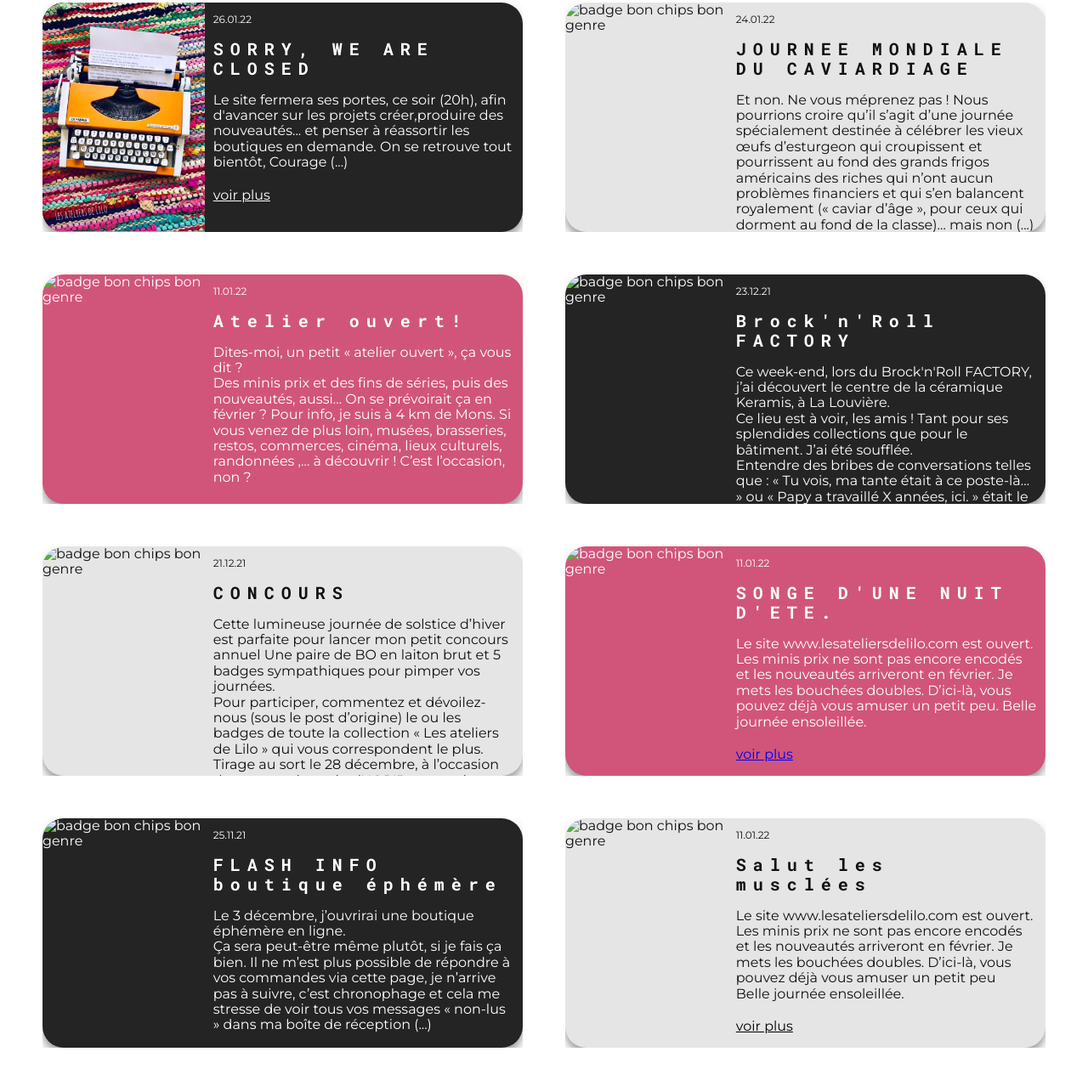
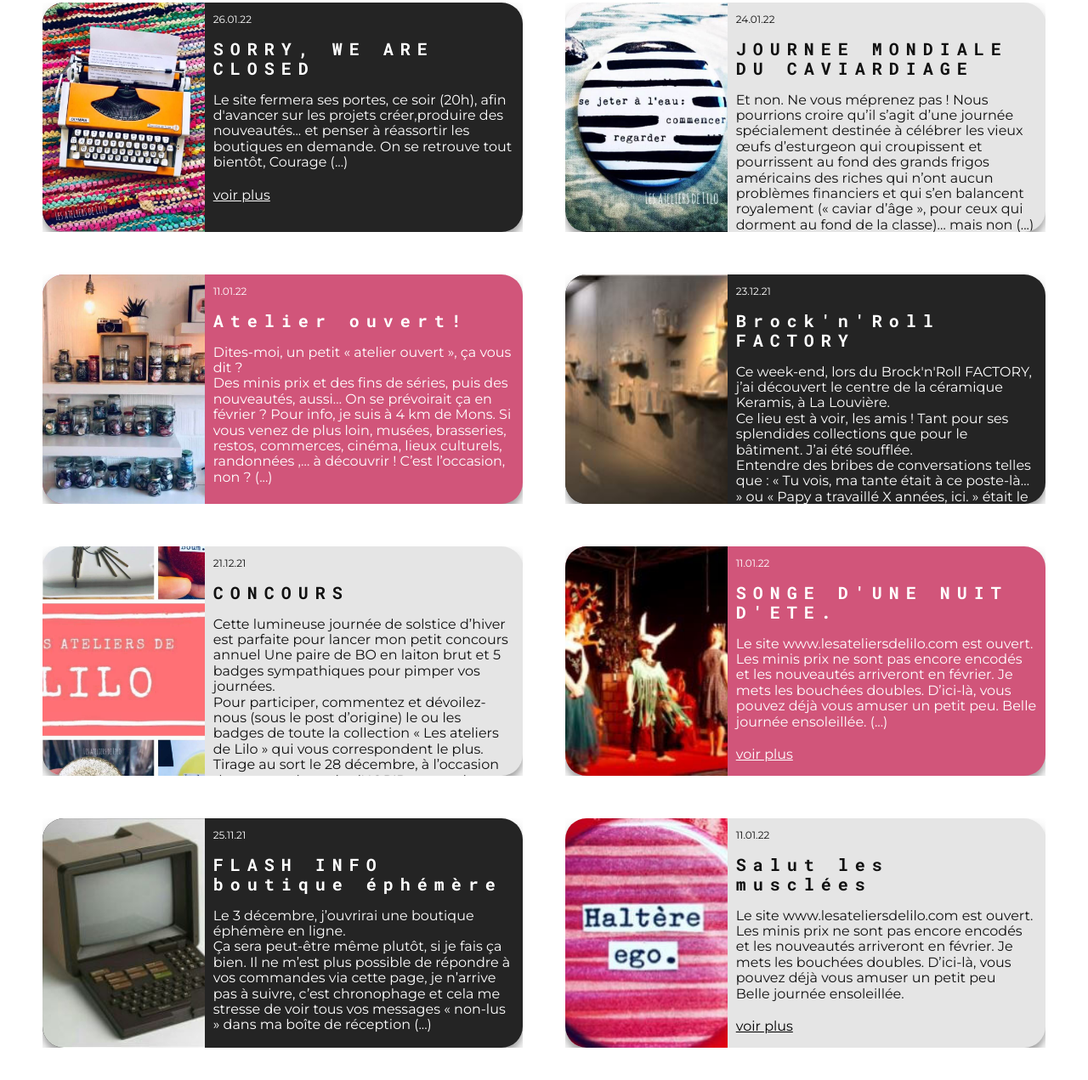
Before and after one commit to SuperAlexPrimaDeluxe/projet-lilo-ux, a website: page actus.html in a window 1280 px wide. Shown: the part 251-1522 px from the top of the page at 85% size. Drawn offline with Linux system fonts and the light colour scheme.

Commit message:
[RTF] - Corriger les détails dans HTML de la page
- Ajouter les meta balises
- Faire le responsive
- Javascript OK

```diff
--- a/actus.html
+++ b/actus.html
@@ -66,7 +66,7 @@
                         nouveautés... et penser à réassortir les boutiques en demande.
                         On se retrouve tout bientôt, Courage (...)
                     </p>
-                    <a href="#" alt="lien vers l'article sorry, we are colsed" class="voir_plus_actu_actus">voir plus</a>
+                    <a href="#" alt="lien vers l'article sorry, we are colsed" class="voir_plus_actu">voir plus</a>
                 </div>
             </div>
         </article>
@@ -76,7 +76,7 @@
         <article class="pga_container article allactus">
             <div class="pga_card">
                 <div class="pga_image_container">
-                    <img src="images/2.badgesejeter.svg" alt="badge bon chips bon genre">
+                    <img src="medias/img/badge_se_jeter_à_l'eau.jpg" alt="badge se jeter à l'eau">
                 </div>
 
                 <div class="pga_informations">
@@ -98,7 +98,7 @@
         <article class="pga_container atelier allactus">
             <div class="pga_card">
                 <div class="pga_image_container">
-                    <img src="images/3.atelier.svg" alt="badge bon chips bon genre">
+                    <img src="medias/img/les_badges_de_lilo.jpg" alt="Le coin de rangement des badges de LILO avec ses pots à badges">
                 </div>
                 <div class="pga_informations">
                     <span class="spanactus">11.01.22</span>
@@ -109,7 +109,7 @@
                         Pour info, je suis à 4 km de Mons.
                         Si vous venez de plus loin, musées, brasseries, restos, commerces, cinéma, lieux culturels,
                         randonnées ,… à découvrir !
-                        C’est l’occasion, non ?
+                        C’est l’occasion, non ? (...)
                     </p>
                     <a href="#" alt="lien vers l'article sorry, we are colsed" class="voir_plus_actu">voir plus</a>
                 </div>
@@ -121,7 +121,7 @@
         <article class="pga_container popupstore allactus">
             <div class="pga_card">
                 <div class="pga_image_container">
-                    <img src="images/11.popupstore.svg" alt="badge bon chips bon genre">
+                    <img src="medias/img/popup_store_1.jpg" alt="Un des événements temporaire de LILO en photo">
                 </div>
                 <div class="pga_informations">
                     <span class="spanactus">23.12.21</span>
@@ -144,7 +144,7 @@
         <article class="pga_container article allactus">
             <div class="pga_card">
                 <div class="pga_image_container">
-                    <img src="images/concours.svg" alt="badge bon chips bon genre">
+                    <img src="medias/img/Lilo_concours.jpg" alt="L'image de fond pour les concours organisés par LILO">
                 </div>
                 <div class="pga_informations">
                     <span class="spanactus">21.12.21</span>
@@ -168,7 +168,7 @@
         <article class="pga_container atelier allactus">
             <div class="pga_card">
                 <div class="pga_image_container">
-                    <img src="images/12.atelier.svg" alt="badge bon chips bon genre">
+                    <img src="medias/img/atelier_creatif_1.jpg" alt="un exemple d'atelier créatif réalisé par mes soins">
                 </div>
                 <div class="pga_informations">
                     <span class="spanactus">11.01.22</span>
@@ -177,7 +177,7 @@
                         Les minis prix ne sont pas encore encodés et les nouveautés arriveront en février.
                         Je mets les bouchées doubles.
                         D’ici-là, vous pouvez déjà vous amuser un petit peu.
-                        Belle journée ensoleillée.
+                        Belle journée ensoleillée. (...)
                     </p>
                     <a href="#" alt="lien vers l'article sorry, we are colsed" class="voir_plus_actu">voir plus</a>
                 </div>
@@ -189,7 +189,7 @@
         <article class="pga_container popupstore allactus">
             <div class="pga_card">
                 <div class="pga_image_container">
-                    <img src="images/6.pc.svg" alt="badge bon chips bon genre">
+                    <img src="medias/img/minitel_lilo.jpg" alt="Minitel rétro pour la communication sur la boutique éphémère.">
                 </div>
                 <div class="pga_informations">
                     <span class="spanactus">25.11.21</span>
@@ -210,7 +210,7 @@
         <article class="pga_container article allactus">
             <div class="pga_card">
                 <div class="pga_image_container">
-                    <img src="images/4.badge.svg" alt="badge bon chips bon genre">
+                    <img src="medias/img/badge_haltere_ego_1.jpg" alt="badge haltère égo.">
                 </div>
                 <div class="pga_informations">
                     <span class="spanactus">11.01.22</span>
--- a/css/main.css
+++ b/css/main.css
@@ -98,7 +98,7 @@ main#actus {
   letter-spacing: 0.4em;
 }
 
-.voir_plus_actu_actus {
+.voir_plus_actu {
   margin: 25px 0px;
   color: white;
 }
```
Also changed, not shown: medias/img/Lilo_concours.jpg (added), medias/img/atelier_creatif_1.jpg (added), medias/img/badge_haltere_ego_1.jpg (added), medias/img/badge_se_jeter_à_l'eau.jpg (added), medias/img/les_badges_de_lilo.jpg (added), medias/img/minitel_lilo.jpg (added), medias/img/popup_store_1.jpg (added).
